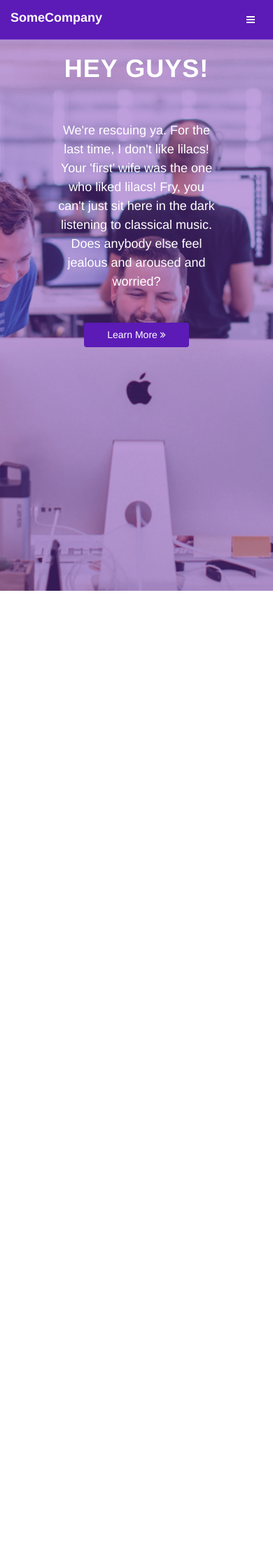
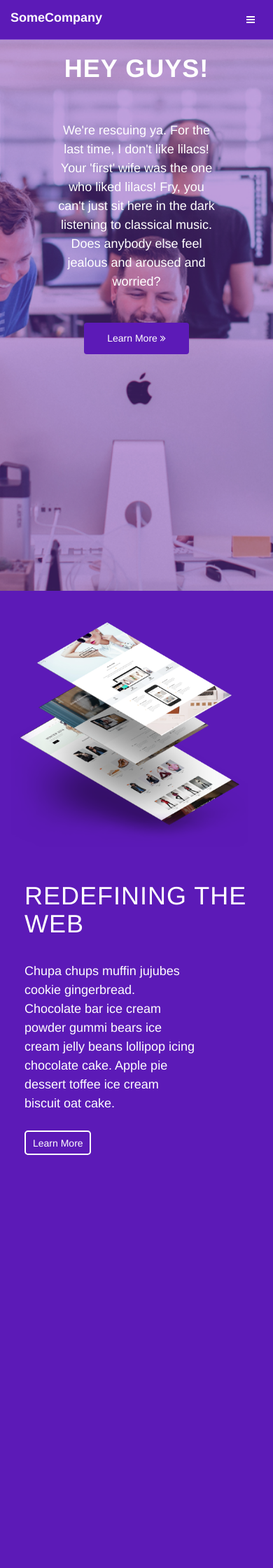
Before and after one commit to yakschuss/static-site-template, a PHP site: page / in a window 390 px wide. Shown: the top 2240 px of the page at 70% size. After the commit the page ends 1650 px from the top, so only its background shows below. Run offline with PHP 8.4, Linux system fonts and the light colour scheme; some libraries are stand-ins or nearby versions.

```diff
--- a/index.html
+++ b/index.html
@@ -55,7 +55,7 @@
             <p class="header-info-paragraph">We're rescuing ya. For the last time, I don't like lilacs! Your
               'first' wife was the one who liked lilacs! Fry, you can't just sit
               here in the dark listening to classical music. Does anybody else
-              feel jealous and aroused and worried?
+              feel jealous and aroused and worried?</p>
           </div>
           <div class="header-cta">
             <button class="btn header-cta-button">Learn More <span class="fa fa-angle-double-right"></span></button>
@@ -65,6 +65,29 @@
     </section>
 
     <section id="about-us">
+      <div class="image-text-wrapper container">
+        <div class="row">
+          <div class="image-container col-sm-6">
+            <img class="layers-image" src="assets/layers.png" />
+          </div>
+          <div class="text-container col-sm-6">
+            <div class="about-contents-container">
+             <div class="about-title-tag">
+                <h1 class="about-title">Redefining The Web</h1>
+              </div>
+              <div class="about-info">
+                <p class="about-info-paragraph">Chupa chups muffin jujubes cookie
+                  gingerbread. Chocolate bar ice cream powder gummi bears ice cream
+                  jelly beans lollipop icing chocolate cake. Apple pie dessert toffee
+                  ice cream biscuit oat cake.</p>
+              </div>
+              <div class="about-cta">
+                <button class="btn about-cta-button">Learn More</button>
+              </div>
+            </div>
+          </div>
+        </div>
+      </div>
     </section>
 
     <section id="services">
--- /dev/null
+++ b/styles/about.css
@@ -0,0 +1,73 @@
+#about-us {
+  background-color: #5c1ab7;
+}
+
+
+.image-text-wrapper {
+  height: 100%;
+}
+.image-container {
+}
+
+.image-container .layers-image {
+  height: auto;
+  width: auto;
+  max-height: 100%;
+  max-width: 94.5%;
+  margin-top: 30px;
+  margin-left: 70px;
+}
+
+.text-container {
+}
+
+.about-contents-container {
+  display: flex;
+  flex-direction: column;
+  align-items: left;
+  margin-left: 20px;
+  margin-top: 50px;
+  margin-bottom: 30px;
+  padding-right: 15px;
+}
+
+.about-title-tag .about-title {
+  color: white;
+  font-weight: 400;
+  text-transform: uppercase;
+}
+
+.about-info {
+  width: 75%;
+}
+
+.about-info .about-info-paragraph {
+  color: white;
+  font-weight: 100;
+}
+
+
+.about-cta .about-cta-button {
+  color: white;
+  font-weight: 300;
+  background-color: transparent;
+  border: white solid 2px;
+  border-radius: 5px;
+  height: 35px;
+  width: 95px;
+  padding: 10px 10px;
+  text-align: center;
+  line-height: 10px;
+}
+.about-cta .about-cta-button:hover {
+  background-color: #6e1fdd;
+}
+
+
+@media (min-width: 320px) {
+
+  .image-container .layers-image {
+    margin-left: 0;
+    margin-top: 45px;
+  }
+}
--- a/styles/generic.css
+++ b/styles/generic.css
@@ -48,6 +48,10 @@ a:focus {
 }
 
 section {
-  height: 100%;
-  width: 100%;
+  height: auto;
+  width: auto;
 }
+
+
+/* @media(min-width:768px) { */
+/*   section */
--- a/styles/hero.css
+++ b/styles/hero.css
@@ -1,3 +1,7 @@
+#hero-main {
+  height: 100%;
+}
+
 .hero-container {
   height: 100%;
   width: 100%;
@@ -28,6 +32,7 @@
   padding-top: 20%;
   padding-left: 15px;
   padding-right: 15px;
+  margin-bottom: 20px;
 }
 
 .header-hero .header-hero-title {
@@ -55,7 +60,7 @@
   font-weight: 300;
   background-color: #5c1ab7;
   width: 150px;
-  height: 35px;
+  height: 45px;
   position: relative;
 }
 .header-cta .header-cta-button:hover {
--- a/styles/main.css
+++ b/styles/main.css
@@ -1,3 +1,4 @@
 @import "generic.css";
 @import "nav.css";
 @import "hero.css";
+@import "about.css";
```
